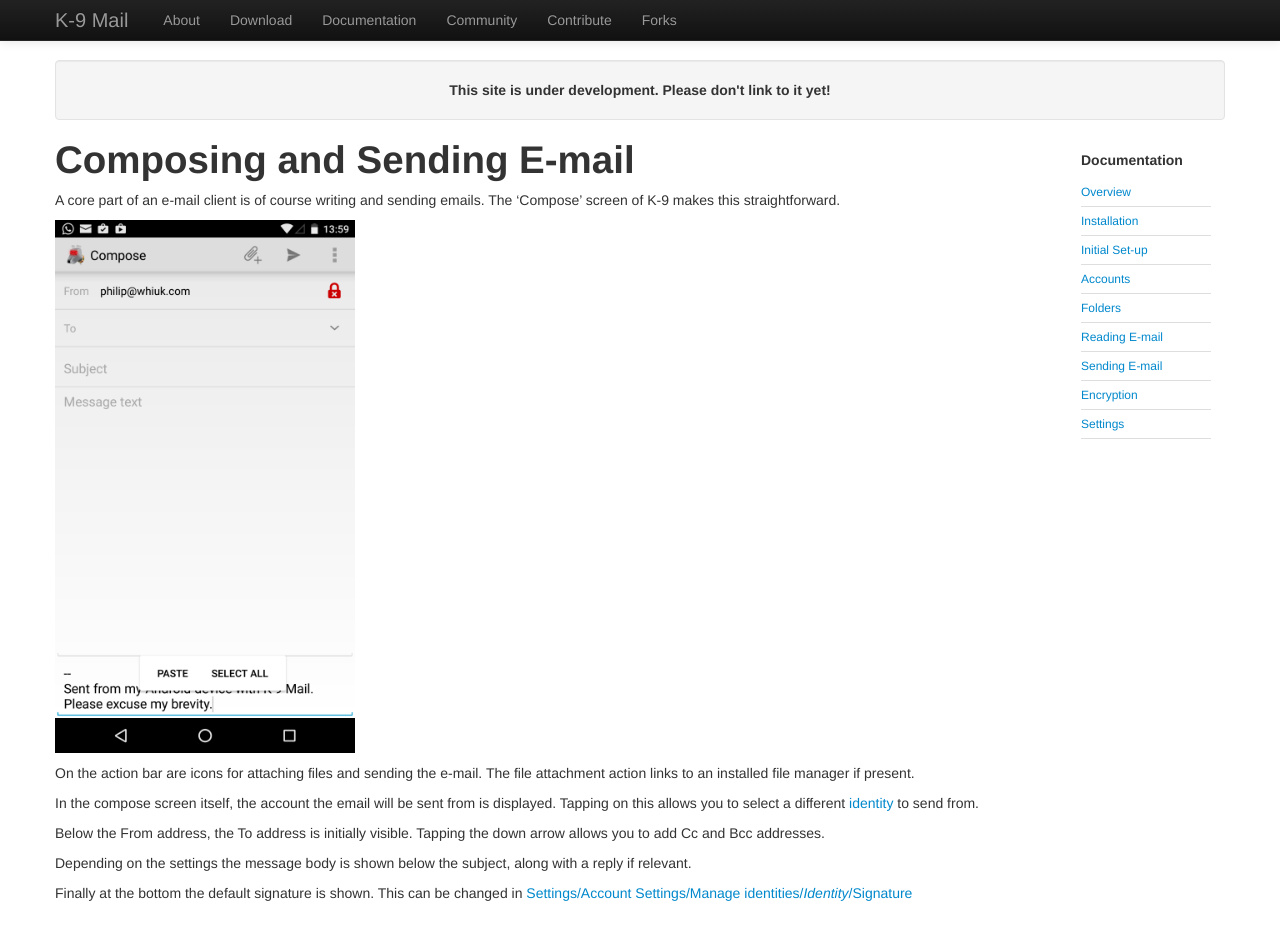
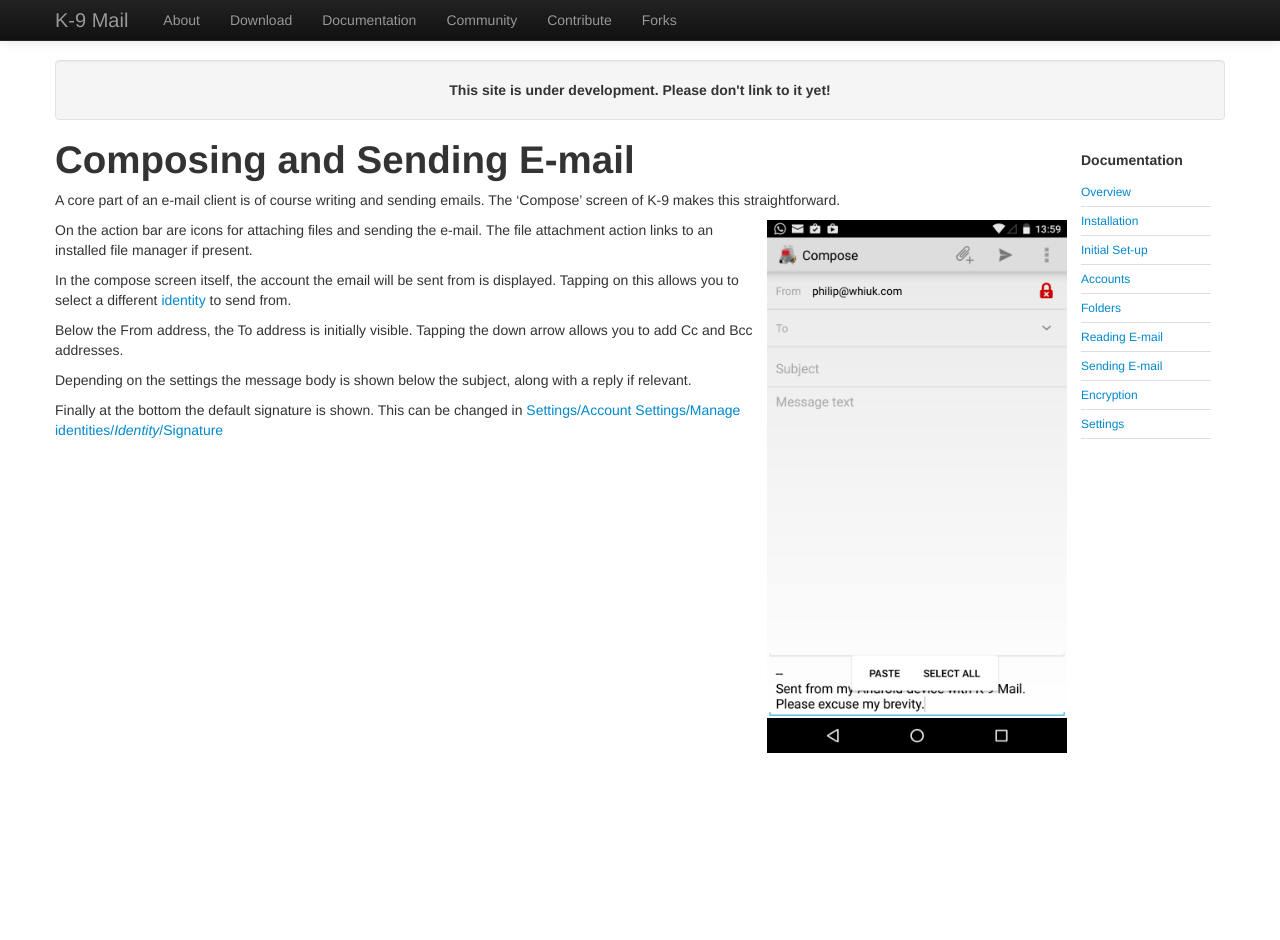
Before and after one commit to k9mail/k9mail.app, a Jekyll site: the page built from documentation/sending.md, in a window 1280 px wide and 953 px high. Shown: the top 940 px of the window. Built offline with Jekyll 4.4.1, drawn with Linux system fonts in a browser that asks for light colours; nearby versions of some CDN libraries.

Commit message:
Update sending.md

```diff
--- a/documentation/sending.md
+++ b/documentation/sending.md
@@ -11,7 +11,7 @@ layout: default
 A core part of an e-mail client is of course writing and sending emails.
 The 'Compose' screen of K-9 makes this straightforward.
 
-<img src="/assets/img/compose_screen.png" width="300" alt="Message Compose screen" />
+<img src="/assets/img/compose_screen.png" width="300" alt="Message Compose screen" style="float:right" />
 
 On the action bar are icons for attaching files and sending the e-mail.
 The file attachment action links to an installed file manager if present.
```
